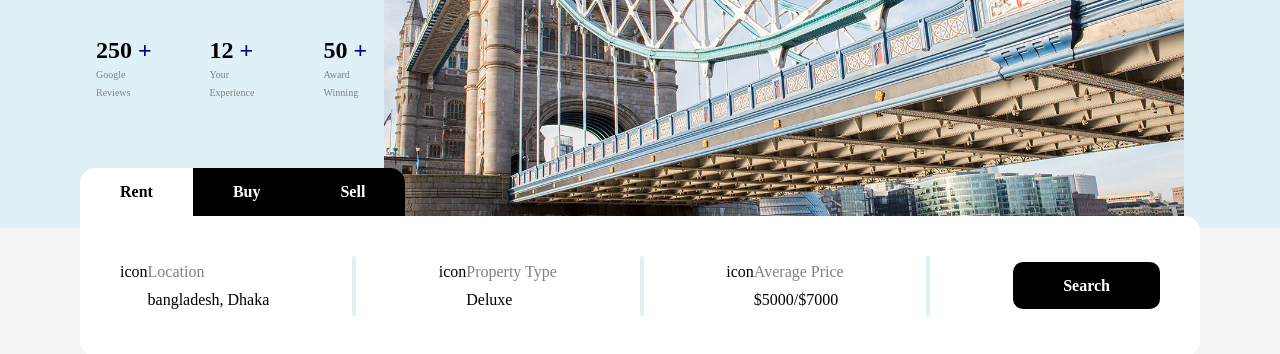
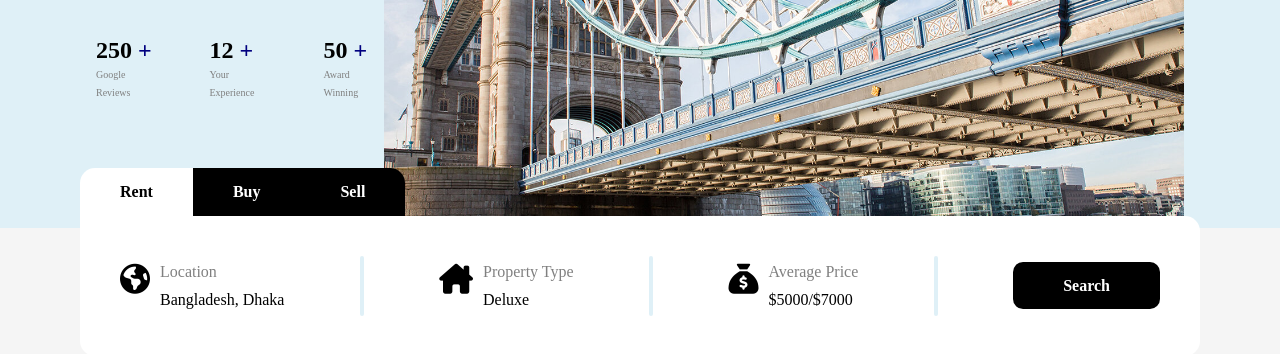
Before and after one commit to annurtasnimislam/real-estate, a plain HTML site: page index.html in a window 1280 px wide. Shown: the part 382-736 px from the top of the page. Drawn offline with Linux system fonts and the light colour scheme.

Commit message:
complete

```diff
--- a/index.html
+++ b/index.html
@@ -6,6 +6,7 @@
     <meta http-equiv="X-UA-Compatible" content="IE=edge">
     <meta name="viewport" content="width=device-width, initial-scale=1.0">
     <title>Real Estate</title>
+    <script src="https://kit.fontawesome.com/004ddd02ff.js" crossorigin="anonymous"></script>
     <link rel="stylesheet" href="style.css">
 </head>
 
@@ -55,15 +56,15 @@
                 </div>
                 <div class="search">
                     <div class="icon">
-                        <div>icon</div>
+                        <div><i class="fa-solid fa-earth-americas"></i></div>
                         <div>
                             <p>Location</p>
-                            <p>bangladesh, Dhaka</p>
+                            <p>Bangladesh, Dhaka</p>
                         </div>
                     </div>
                     <div class="divider"></div>
                     <div class="icon">
-                        <div>icon</div>
+                        <div><i class="fa-solid fa-house-chimney"></i></div>
                         <div>
                             <p>Property Type</p>
                             <p>Deluxe</p>
@@ -71,7 +72,7 @@
                     </div>
                     <div class="divider"></div>
                     <div class="icon">
-                        <div>icon</div>
+                        <div><i class="fa-solid fa-sack-dollar"></i></div>
                         <div>
                             <p>Average Price</p>
                             <p>$5000/$7000</p>
--- a/style.css
+++ b/style.css
@@ -62,7 +62,7 @@ nav>div:nth-child(2)>a{
 }
 .find>div:nth-child(2)>img{
     width: 800px;
-    height: 500px;
+    height: 480px;
     object-fit: cover;
 }
 .rent{
@@ -97,6 +97,10 @@ nav>div:nth-child(2)>a{
 }
 .icon{
     display: flex;
+    column-gap: 10px;
+}
+.icon>div:first-child{
+    font-size: 30px;
 }
 .icon>div:nth-child(2)>p:first-child{
     color: grey;
```
